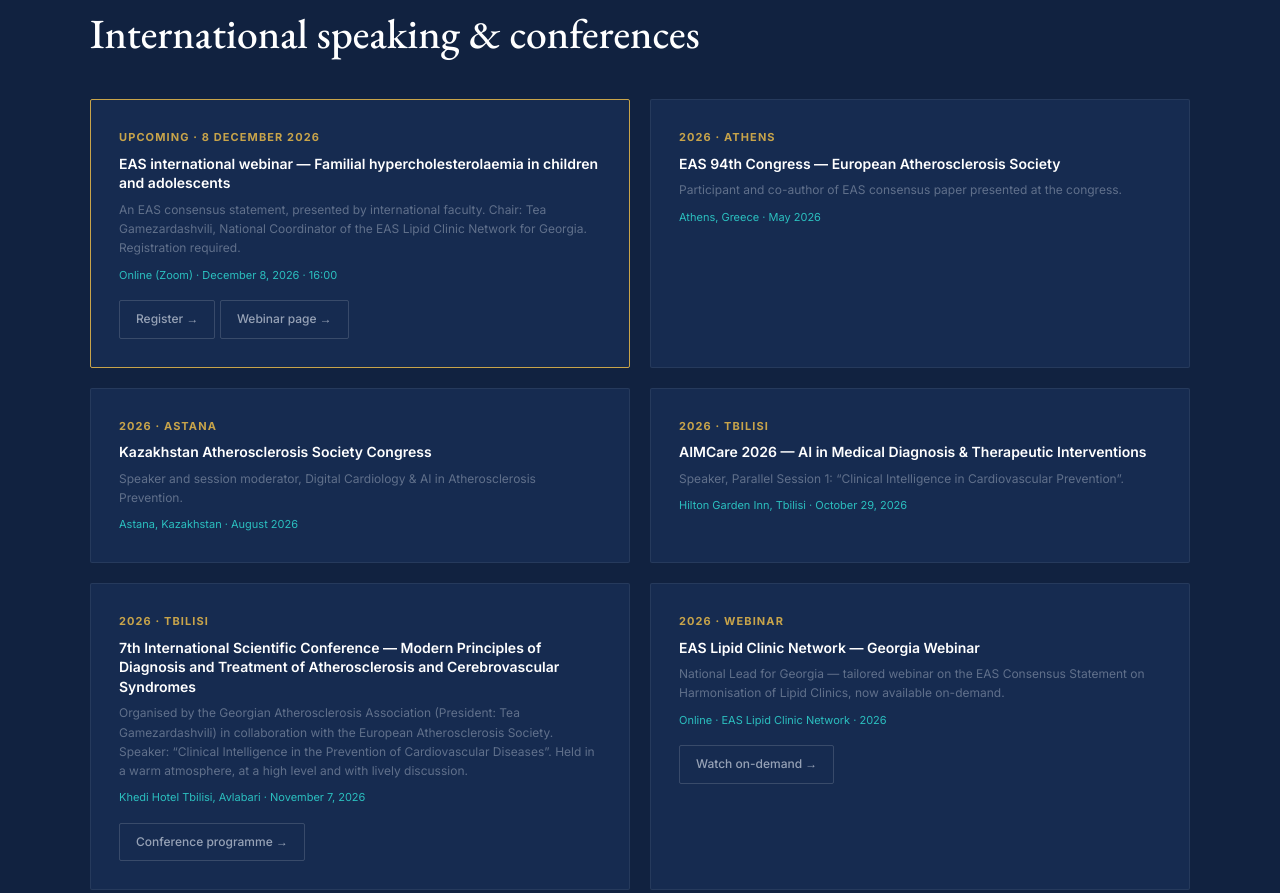
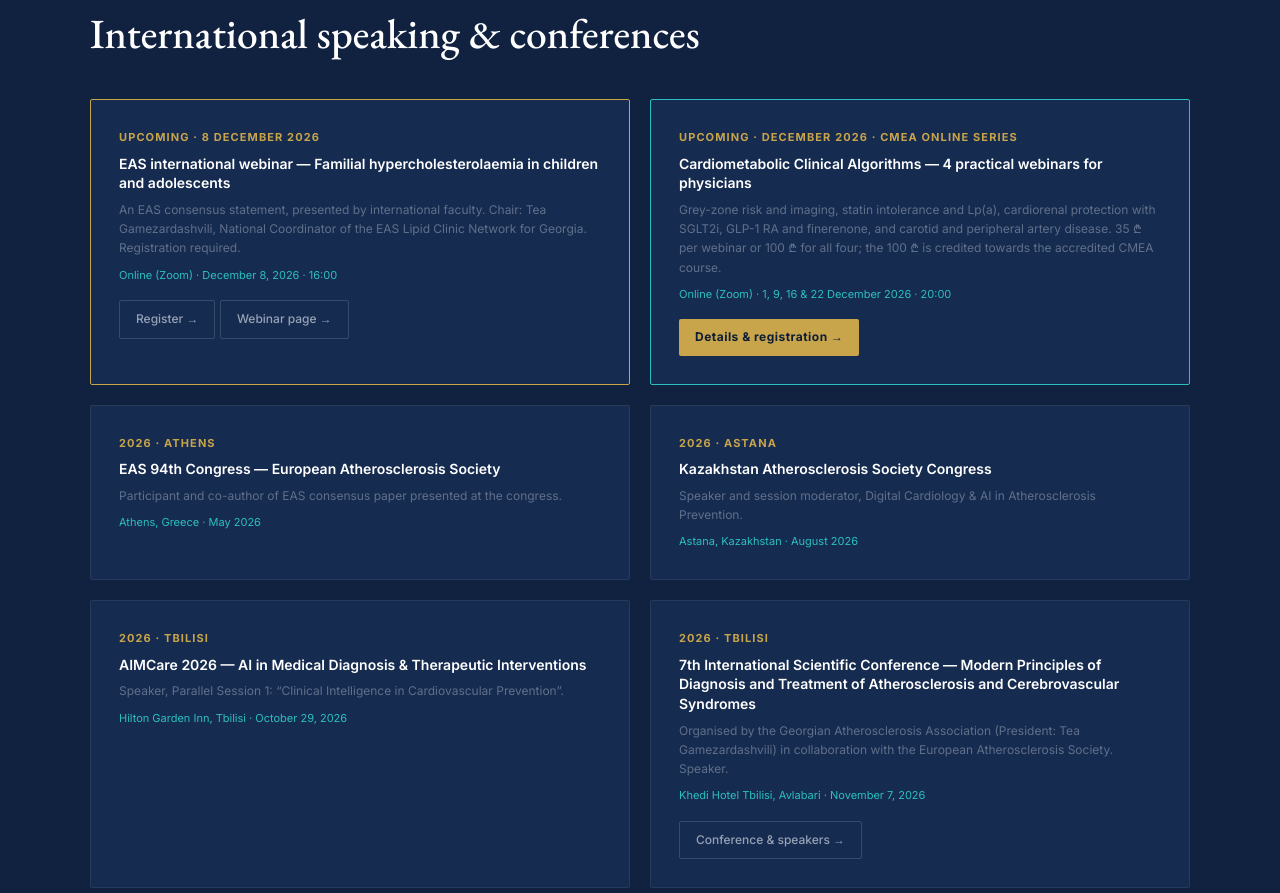
Before and after one commit to princabash/teagamezardashvili-site, a plain HTML site: page index.html in a window 1280 px wide. Shown: the part 8240-9133 px from the top of the page. Drawn offline with nearby package versions, Linux system fonts and the light colour scheme.

Commit message:
Add new speaking events and update existing content

```diff
--- a/index.html
+++ b/index.html
@@ -753,10 +753,11 @@ src="https://www.facebook.com/tr?id=1498361835643434&ev=PageView&noscript=1"
     <h2 class="sh"><span class="en">International speaking & conferences</span><span class="ka">საერთაშორისო ღონისძიებები</span></h2>
     <div class="speak-grid">
       <div class="sk-card" style="border-color:var(--gold)"><span class="sk-yr">Upcoming · 8 December 2026</span><div class="sk-h en">EAS international webinar — Familial hypercholesterolaemia in children and adolescents</div><div class="sk-h ka">EAS-ის საერთაშორისო ვებინარი — ოჯახური ჰიპერქოლესტერინემია ბავშვებსა და მოზარდებში</div><p class="sk-p en">An EAS consensus statement, presented by international faculty. Chair: Tea Gamezardashvili, National Coordinator of the EAS Lipid Clinic Network for Georgia. Registration required.</p><p class="sk-p ka">EAS-ის კონსენსუსის დოკუმენტი, საერთაშორისო მომხსენებლების მონაწილეობით. სესიის ხელმძღვანელი: თეა გამეზარდაშვილი, EAS ლიპიდური კლინიკების ქსელის საქართველოს ეროვნული კოორდინატორი. აუცილებელია რეგისტრაცია.</p><span class="sk-venue">Online (Zoom) · December 8, 2026 · 16:00</span><a href="ZOOM_REGISTRATION_LINK" target="_blank" rel="noopener" class="btn-g" style="padding:8px 16px;font-size:12px;display:inline-block;margin-top:1rem"><span class="en">Register →</span><span class="ka">რეგისტრაცია →</span></a> <a href="https://athero-geo.com/#webinar" target="_blank" rel="noopener" class="btn-g" style="padding:8px 16px;font-size:12px;display:inline-block;margin-top:1rem"><span class="en">Webinar page →</span><span class="ka">ვებინარის გვერდი →</span></a></div>
+      <div class="sk-card" style="border-color:var(--teal)"><span class="sk-yr"><span class="en">Upcoming · December 2026 · CMEA online series</span><span class="ka">მოახლოებული · დეკემბერი 2026 · CMEA ონლაინ სერია</span></span><div class="sk-h en">Cardiometabolic Clinical Algorithms — 4 practical webinars for physicians</div><div class="sk-h ka">კარდიომეტაბოლური კლინიკური ალგორითმები — 4 პრაქტიკული ვებინარი ექიმებისთვის</div><p class="sk-p en">Grey-zone risk and imaging, statin intolerance and Lp(a), cardiorenal protection with SGLT2i, GLP-1 RA and finerenone, and carotid and peripheral artery disease. 35 ₾ per webinar or 100 ₾ for all four; the 100 ₾ is credited towards the accredited CMEA course.</p><p class="sk-p ka">ნაცრისფერი ზონის რისკი და ვიზუალიზაცია, სტატინ-აუტანლობა და Lp(a), კარდიორენალური პროტექცია (SGLT2i, GLP-1 RA, ფინერენონი), კაროტიდული და პერიფერიული არტერიების დაავადება. თითო ვებინარი 35 ₾, ოთხივე — 100 ₾, რომელიც ჩაგეთვლებათ CMEA-ს აკრედიტებული კურსის საფასურში.</p><span class="sk-venue">Online (Zoom) · 1, 9, 16 &amp; 22 December 2026 · 20:00</span><a href="https://academy.athero-geo.com/#webinars" target="_blank" rel="noopener" class="btn-p" style="padding:8px 16px;font-size:12px;display:inline-block;margin-top:1rem"><span class="en">Details &amp; registration →</span><span class="ka">დეტალები და რეგისტრაცია →</span></a></div>
       <div class="sk-card"><span class="sk-yr">2026 · Athens</span><div class="sk-h en">EAS 94th Congress — European Atherosclerosis Society</div><div class="sk-h ka">EAS 94-ე კონგრესი — ევროპის ათეროსკლეროზის საზოგადოება</div><p class="sk-p en">Participant and co-author of EAS consensus paper presented at the congress.</p><p class="sk-p ka">მონაწილე და EAS კონსენსუს დოკუმენტის თანაავტორი.</p><span class="sk-venue">Athens, Greece · May 2026</span></div>
       <div class="sk-card"><span class="sk-yr">2026 · Astana</span><div class="sk-h en">Kazakhstan Atherosclerosis Society Congress</div><div class="sk-h ka">ყაზახეთის ათეროსკლეროზის საზოგადოების კონგრესი</div><p class="sk-p en">Speaker and session moderator, Digital Cardiology & AI in Atherosclerosis Prevention.</p><p class="sk-p ka">სპიკერი და სესიის მოდერატორი — ციფრული კარდიოლოგია და AI ათეროსკლეროზის პრევენციაში.</p><span class="sk-venue">Astana, Kazakhstan · August 2026</span></div>
       <div class="sk-card"><span class="sk-yr">2026 · Tbilisi</span><div class="sk-h en">AIMCare 2026 — AI in Medical Diagnosis &amp; Therapeutic Interventions</div><div class="sk-h ka">AIMCare 2026 — ხელოვნური ინტელექტი სამედიცინო დიაგნოსტიკასა და თერაპიულ ინტერვენციებში</div><p class="sk-p en">Speaker, Parallel Session 1: “Clinical Intelligence in Cardiovascular Prevention”.</p><p class="sk-p ka">მომხსენებელი, პარალელური სესია 1: „კლინიკური ინტელექტი კარდიოვასკულურ პრევენციაში“.</p><span class="sk-venue">Hilton Garden Inn, Tbilisi · October 29, 2026</span></div>
-<div class="sk-card"><span class="sk-yr">2026 · Tbilisi</span><div class="sk-h en">7th International Scientific Conference — Modern Principles of Diagnosis and Treatment of Atherosclerosis and Cerebrovascular Syndromes</div><div class="sk-h ka">მე-7 საერთაშორისო სამეცნიერო კონფერენცია — ათეროსკლეროზისა და ცერებროვასკულური სინდრომების დიაგნოსტიკისა და მკურნალობის თანამედროვე პრინციპები</div><p class="sk-p en">Organised by the Georgian Atherosclerosis Association (President: Tea Gamezardashvili) in collaboration with the European Atherosclerosis Society. Speaker: “Clinical Intelligence in the Prevention of Cardiovascular Diseases”. Held in a warm atmosphere, at a high level and with lively discussion.</p><p class="sk-p ka">ორგანიზებულია საქართველოს ათეროსკლეროზის ასოციაციის (პრეზიდენტი: თეა გამეზარდაშვილი) მიერ, ევროპის ათეროსკლეროზის საზოგადოებასთან თანამშრომლობით. მოხსენება: „კლინიკური ინტელექტი გულ-სისხლძარღვთა დაავადებების პრევენციაში“. კონფერენცია ჩატარდა კარგ ატმოსფეროში, მაღალ დონეზე და აქტიური დისკუსიით.</p><span class="sk-venue">Khedi Hotel Tbilisi, Avlabari · November 7, 2026</span><a href="https://athero-geo.com/#conference" target="_blank" rel="noopener" class="btn-g" style="padding:8px 16px;font-size:12px;display:inline-block;margin-top:1rem"><span class="en">Conference programme →</span><span class="ka">კონფერენციის პროგრამა →</span></a></div>
+<div class="sk-card"><span class="sk-yr">2026 · Tbilisi</span><div class="sk-h en">7th International Scientific Conference — Modern Principles of Diagnosis and Treatment of Atherosclerosis and Cerebrovascular Syndromes</div><div class="sk-h ka">მე-7 საერთაშორისო სამეცნიერო კონფერენცია — ათეროსკლეროზისა და ცერებროვასკულური სინდრომების დიაგნოსტიკისა და მკურნალობის თანამედროვე პრინციპები</div><p class="sk-p en">Organised by the Georgian Atherosclerosis Association (President: Tea Gamezardashvili) in collaboration with the European Atherosclerosis Society. Speaker.</p><p class="sk-p ka">ორგანიზებულია საქართველოს ათეროსკლეროზის ასოციაციის (პრეზიდენტი: თეა გამეზარდაშვილი) მიერ, ევროპის ათეროსკლეროზის საზოგადოებასთან თანამშრომლობით. მომხსენებელი.</p><span class="sk-venue">Khedi Hotel Tbilisi, Avlabari · November 7, 2026</span><a href="https://athero-geo.com/#conference" target="_blank" rel="noopener" class="btn-g" style="padding:8px 16px;font-size:12px;display:inline-block;margin-top:1rem"><span class="en">Conference &amp; speakers →</span><span class="ka">კონფერენცია და მომხსენებლები →</span></a></div>
       <div class="sk-card"><span class="sk-yr">2026 · Webinar</span><div class="sk-h en">EAS Lipid Clinic Network — Georgia Webinar</div><div class="sk-h ka">EAS ლიპიდური კლინიკების ქსელი — საქართველოს ვებინარი</div><p class="sk-p en">National Lead for Georgia — tailored webinar on the EAS Consensus Statement on Harmonisation of Lipid Clinics, now available on-demand.</p><p class="sk-p ka">საქართველოს ეროვნული კოორდინატორი — ლიპიდური კლინიკების ჰარმონიზაციის შესახებ EAS-ის კონსენსუს დოკუმენტზე მორგებული ვებინარი, ხელმისაწვდომია on-demand ფორმატში.</p><span class="sk-venue">Online · EAS Lipid Clinic Network · 2026</span><a href="https://eas-society.org/content/lcn-consensus-statement-on-optimal-clinic-webinar-georgia/" target="_blank" class="btn-g" style="padding:8px 16px;font-size:12px;display:inline-block;margin-top:1rem"><span class="en">Watch on-demand →</span><span class="ka">უყურეთ on-demand →</span></a></div>
       <div class="sk-card"><span class="sk-yr" style="color:var(--muted2)"><span class="en">Available for speaking</span><span class="ka">ხელმისაწვდომია სპიკერისთვის</span></span><div class="sk-h en">International speaking invitations</div><div class="sk-h ka">საერთაშორისო სპიკერის მოწვევა</div><p class="sk-p en">Topics: Clinical Intelligence, Lipidology, FH, Residual Risk, Lp(a), CardioIQ, Cardiovascular Prevention.</p><p class="sk-p ka">თემები: Clinical Intelligence, ლიპიდოლოგია, FH, Lp(a), CardioIQ, CVD პრევენცია.</p><a href="#contact" class="btn-g" style="padding:8px 16px;font-size:12px;display:inline-block;margin-top:1rem"><span class="en">Invite me to speak →</span><span class="ka">მოიწვიეთ →</span></a></div>
       <div class="sk-card"><span class="sk-yr">Media</span><div class="sk-h en">Expert commentary & media appearances</div><div class="sk-h ka">ექსპერტის კომენტარები და მედიაში გამოჩენა</div><p class="sk-p en">Available for TV, radio, podcast, and written media commentary on cardiovascular health, longevity, and clinical intelligence.</p><p class="sk-p ka">ტელევიზიის, რადიოს, Podcast-ისა და წერილობითი მედიისთვის.</p><a href="#contact" class="btn-g" style="padding:8px 16px;font-size:12px;display:inline-block;margin-top:1rem"><span class="en">Media inquiries →</span><span class="ka">მედიისთვის →</span></a></div>
@@ -824,7 +825,7 @@ src="https://www.facebook.com/tr?id=1498361835643434&ev=PageView&noscript=1"
     <div class="edu-grid">
       <div class="edu-card"><div class="edu-icon">🎬</div><div><div class="edu-h en">Video series — Georgian & English</div><div class="edu-h ka">ვიდეო სერია — ქართული და ინგლისური</div><p class="edu-p en">Short, science-based videos on cardiovascular health, longevity, and clinical intelligence — for patients and physicians.</p><p class="edu-p ka">მოკლე, მეცნიერებაზე დაფუძნებული ვიდეოები CVD-ის, დღეგრძელობისა და Clinical Intelligence-ის შესახებ.</p><a href="#featured-video" class="edu-link">Watch above ↑ / ზემოთ ↑</a></div></div>
       <div class="edu-card"><div class="edu-icon">📖</div><div><div class="edu-h en">CardioIQ Knowledge Library</div><div class="edu-h ka">CardioIQ ცოდნის ბიბლიოთეკა</div><p class="edu-p en">Evidence-based guides on cardiovascular risk, lipid management, Lp(a), ApoB, and healthy longevity.</p><p class="edu-p ka">მტკიცებულებებზე დაფუძნებული სახელმძღვანელოები CVD რისკის, ლიპიდების მართვის, Lp(a), ApoB-ის შესახებ.</p><a href="https://cardioiq.health" target="_blank" class="edu-link">cardioiq.health →</a></div></div>
-      <div class="edu-card"><div class="edu-icon">🎓</div><div><div class="edu-h en">CME & Physician Education</div><div class="edu-h ka">CME და ექიმთა განათლება</div><p class="edu-p en">Continuing medical education on lipidology and CVD prevention — through GAA and Georgian-LCN.</p><p class="edu-p ka">CME ლიპიდოლოგიასა და CVD პრევენციაში — GAA-ისა და Georgian-LCN-ის მეშვეობით.</p><a href="http://athero-geo.com" target="_blank" class="edu-link">athero-geo.com →</a></div></div>
+      <div class="edu-card"><div class="edu-icon">🎓</div><div><div class="edu-h en">CME & Physician Education</div><div class="edu-h ka">CME და ექიმთა განათლება</div><p class="edu-p en">Continuing medical education on lipidology and CVD prevention — through GAA and Georgian-LCN.</p><p class="edu-p ka">CME ლიპიდოლოგიასა და CVD პრევენციაში — GAA-ისა და Georgian-LCN-ის მეშვეობით.</p><a href="https://academy.athero-geo.com/#webinars" target="_blank" class="edu-link"><span class="en">CMEA webinar series — register →</span><span class="ka">CMEA ვებინარების სერია — რეგისტრაცია →</span></a><a href="http://athero-geo.com" target="_blank" class="edu-link">athero-geo.com →</a></div></div>
       <div class="edu-card"><div class="edu-icon">📊</div><div><div class="edu-h en">Annual CVD Report — Georgia</div><div class="edu-h ka">წლიური CVD ანგარიში — საქართველო</div><p class="edu-p en">The annual State of Cardiovascular Health in Georgia report — data, analysis, and policy recommendations.</p><p class="edu-p ka">გულ-სისხლძარღვთა ჯანმრთელობის მდგომარეობა საქართველოში — ყოველწლიური ანგარიში.</p></div></div>
     </div>
   </div>
```
